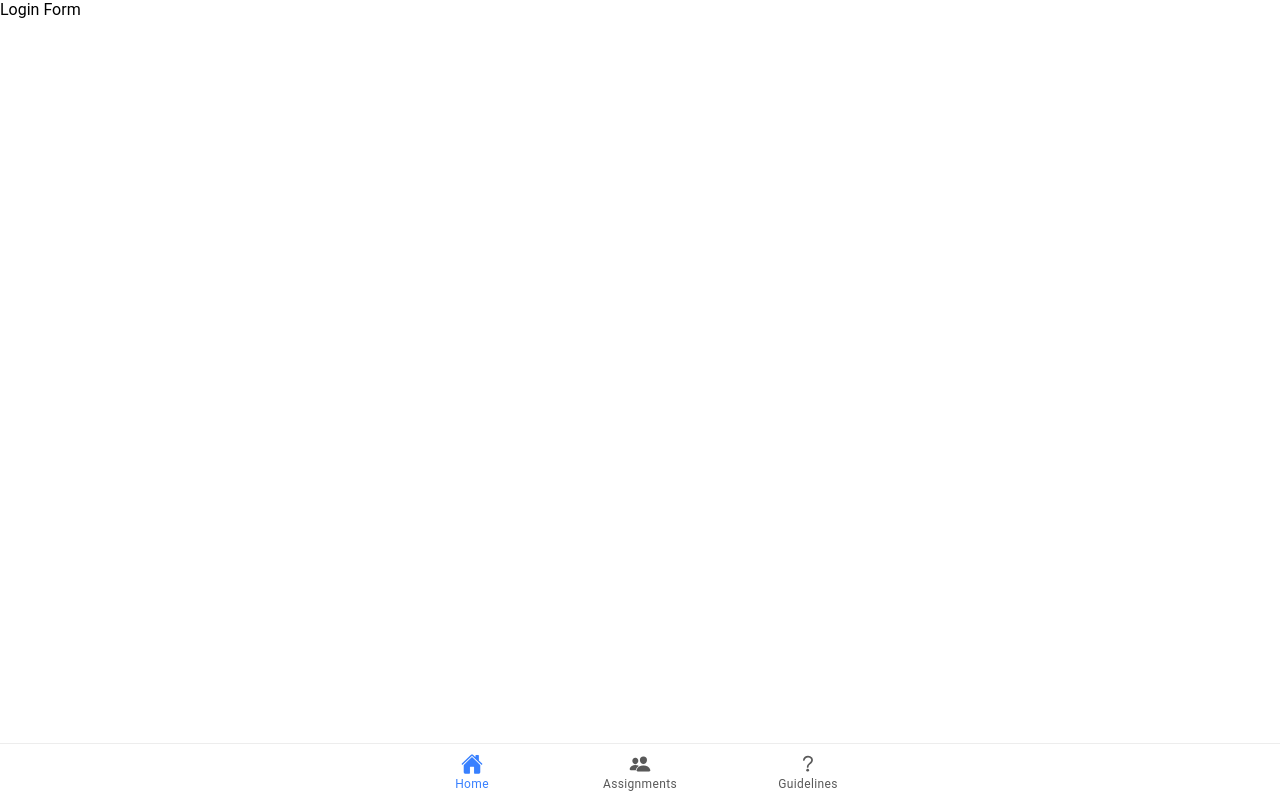
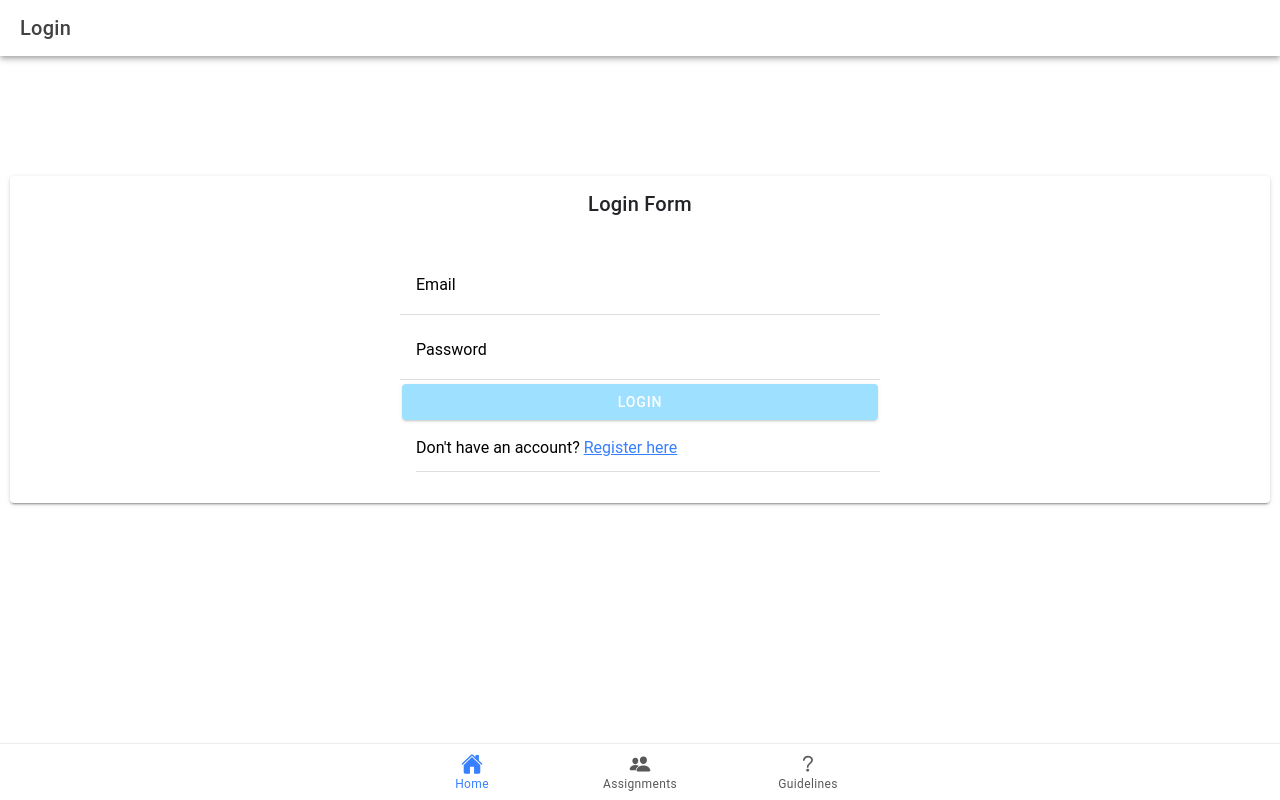
Before and after one commit to Emmanuel-Dominic/HolidayCheer, a React (Create React App) app: page /login in a window 1280 px wide. Built offline with nearby package versions, Linux system fonts and the light colour scheme; no server answers.

Commit message:
implemented login functionality with authentication

```diff
--- a/src/components/Login.css
+++ b/src/components/Login.css
@@ -0,0 +1,14 @@
+
+.loginPage {
+    text-align: center;
+    margin-top: 15vh;
+}
+
+.loginForm {
+    max-width: 500px;
+    text-align: center;
+    padding: 10px;
+    justify-content: center;
+    align-content: center;
+    margin: auto;
+}
--- a/src/components/Login.tsx
+++ b/src/components/Login.tsx
@@ -1,12 +1,93 @@
-import React from 'react';
-import { IonText } from '@ionic/react';
+import React, { useState } from 'react';
+import { IonText, IonLabel, IonInput, IonItem, IonList, IonButton, IonTitle, IonCard, IonCardContent, IonCardHeader, IonContent, IonPage, IonHeader, IonToolbar } from '@ionic/react';
+import { signInWithEmailAndPassword } from 'firebase/auth';
+import { auth } from '../firebaseConfig';
+import { useHistory } from 'react-router-dom';
 import './Login.css';
 
 
 const LoginPage: React.FC = () => {
+  const [email, setEmail] = useState('');
+  const [password, setPassword] = useState('');
+  const [error, setError] = useState('');
+  const history = useHistory();
+
+  const handleLogin = async (e: React.FormEvent<HTMLFormElement>) => {
+    e.preventDefault();
+    if (!email || !password) {
+      setError('Please fill in all fields.');
+      return;
+    }
+    if (!email.includes('@') || email.length < 5) {
+      setError('Invalid email address.');
+      return;
+    }
+    if (password.length < 8) {
+      setError('Password must be at least 8 characters.');
+      return;
+    }
+    try {
+      await signInWithEmailAndPassword(auth, email, password);
+      history.push('/');
+    } catch (err) {
+      setError('Login failed. Please check your credentials.');
+    }
+  };
 
   return (
-    <IonText>Login Form</IonText>
+    <IonPage>
+    <IonHeader>
+      <IonToolbar>
+        <IonTitle>Login</IonTitle>
+      </IonToolbar>
+    </IonHeader>
+    <IonContent fullscreen>
+      <IonCard className='loginPage'>
+        <IonCardHeader>
+          <IonText color="dark">
+            <IonTitle size="large">Login Form</IonTitle>
+          </IonText>
+        </IonCardHeader>
+        <IonCardContent>
+          <IonList>
+            <form onSubmit={handleLogin} className='loginForm'>
+              {error && <IonText color="danger">{error}</IonText>}
+              <IonItem>
+                <IonLabel position="floating">
+                  Email
+                </IonLabel>
+                <IonInput
+                  fill="outline"
+                  type="email"
+                  value={email}
+                  onIonInput={(event) => setEmail(event.detail.value as string)}
+                  required
+                />
+              </IonItem>
+              <IonItem>
+                <IonLabel position="floating">
+                  Password
+                </IonLabel>
+                <IonInput
+                  fill="outline"
+                  type="password"
+                  value={password}
+                  onIonInput={(event) => setPassword(event.detail.value as string)}
+                  required
+                />
+              </IonItem>
+              <IonButton expand="block" type="submit" color="secondary" disabled={email.length < 5 || password.length < 3}>Login</IonButton>
+              <IonItem>
+                <IonText>
+                  Don&apos;t have an account? <a href="/register">Register here</a>
+                </IonText>
+              </IonItem>
+            </form>
+          </IonList>
+        </IonCardContent>
+      </IonCard>
+    </IonContent>
+  </IonPage>
   );
 };
 
```
